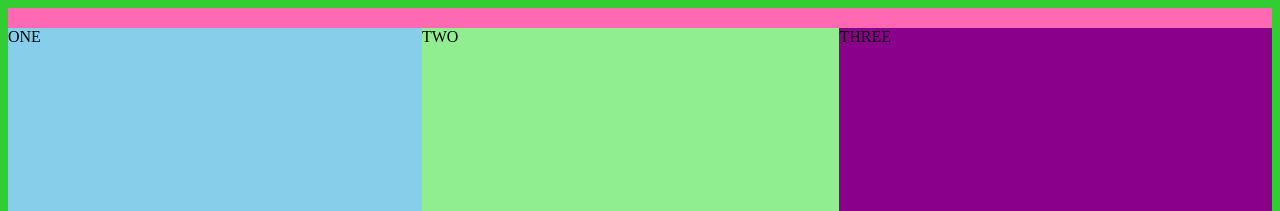
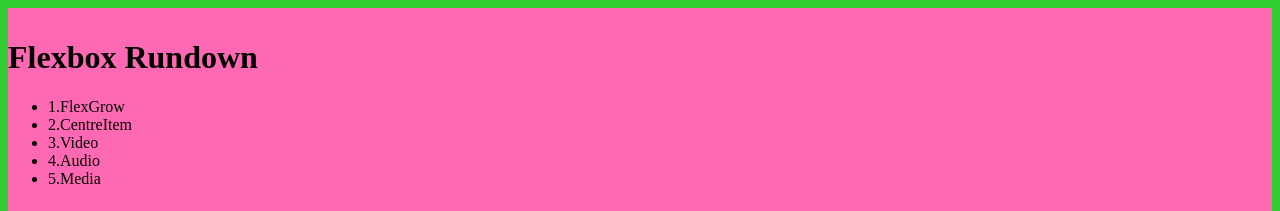
Before and after one commit to WillBaldwin95/Flexbox-Learning, a plain HTML site: page index.html in a window 1280 px wide. Shown: the top 211 px of the page. Drawn offline with Linux system fonts and the light colour scheme.

Commit message:
Update index.html

```diff
--- a/index.html
+++ b/index.html
@@ -16,7 +16,15 @@
 
     <!--Header title and menu begin here-->
     <header>
+            <h1>Flexbox Rundown</h1>
 
+            <ul>
+                <li>1.FlexGrow</li>
+                <li>2.CentreItem</li>
+                <li>3.Video</li>
+                <li>4.Audio</li>
+                <li>5.Media</li>
+            </ul>
     </header>
 
     <!-- end of header information here -->
```
